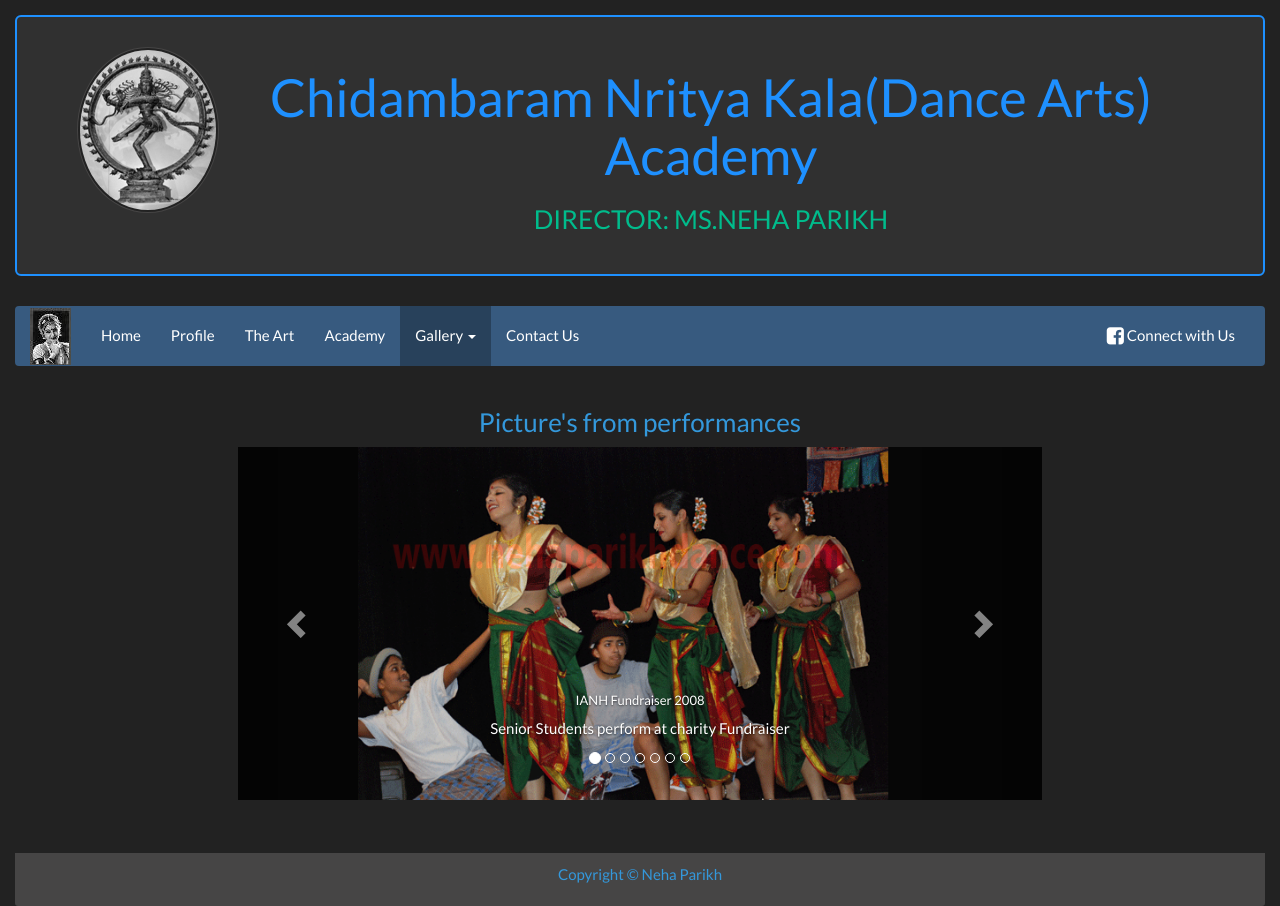
After one commit to vthil3049/NehaResponsive, a PHP site: page /Shows.php in a window 1280 px wide. The commit adds this page. Run offline with PHP 8.4, Linux system fonts and the light colour scheme; some libraries are stand-ins or nearby versions.

Commit message:
Updated Gallery menu

```diff
--- /dev/null
+++ b/Shows.php
@@ -0,0 +1,89 @@
+<!DOCTYPE html>
+<html>
+	<head>
+		<title>Chidambaram Nritya Kala Academy- Picture Gallery</title>
+		<?php include("include/htmlhead.php"); ?>
+	</head>
+	<body id="gallery" class="container-fluid">
+			<?php include("include/header.php"); ?>
+			<?php include("include/navigation.php"); ?>
+			<div class="container-fluid">
+					<div id="main" class="row">
+            <div class="col-md-8 col-md-offset-2"><h3 class="text-info text-center">Picture's from performances</h3>
+                <div id="my-carousel" class="carousel slide" data-ride="carousel">
+                    <ol class="carousel-indicators">
+                        <li data-target="#my-carousel" data-slide-to="0" class="active"></li>
+                        <li data-target="#my-carousel" data-slide-to="1"></li>
+                        <li data-target="#my-carousel" data-slide-to="2"></li>
+                        <li data-target="#my-carousel" data-slide-to="3"></li>
+                        <li data-target="#my-carousel" data-slide-to="4"></li>
+                        <li data-target="#my-carousel" data-slide-to="5"></li>
+                        <li data-target="#my-carousel" data-slide-to="6"></li>
+                    </ol>
+                    <div class="carousel-inner">
+                        <div class="item active">
+                            <img alt="Senior students perform" src="images/Carousel/IANH_Fundraiser_2008_03_WM.png" class="center-block" />
+                            <div class="carousel-caption">
+                                <h6>IANH Fundraiser 2008</h6>
+                                <p>Senior Students perform at charity Fundraiser</p>
+                            </div>
+                        </div>
+                        <div class="item">
+                            <img alt="Middle School Students perform" src="images/Carousel/IANH_FundRaiser08_12.gif" class="center-block" />
+                            <div class="carousel-caption">
+                                <h6>IANH Fundraiser 2008</h6>
+                                <p>Middle School Students perform at Charity Fundraiser</p>
+                            </div>
+                        </div>
+                        <div class="item">
+                            <img alt="Neha's performance" src="images/Carousel/IANH_FundRaiser08_98.gif" class="center-block" />
+                            <div class="carousel-caption">
+                                <h6>IANH Fundraiser 2008</h6>
+                                <p>Neha performs at charity fundraiser</p>
+                            </div>
+                        </div>
+                        <div class="item">
+                            <img alt="Student performance" src="images/Carousel/SPRINGFEST2007-165.jpg" class="center-block" />
+                            <div class="carousel-caption">
+                                <h6>IANH Spring Festival 2007</h6>
+                                <p>Cute kiddie performance</p>
+                            </div>
+                        </div>
+                        <div class="item">
+                            <img alt="Student performance" src="images/Carousel/SPRINGFEST2007-444.jpg" class="center-block" />
+                            <div class="carousel-caption">
+                                <h6>IANH Spring Festival 2007</h6>
+                                <p>Feel that energy - Senior performance</p>
+                            </div>
+                        </div>
+                       <div class="item">
+                            <img alt="Student performance" src="images/Carousel/SpringFestival_2008_02_WM.png" class="center-block" />
+                            <div class="carousel-caption">
+                                <h6>IANH Spring Festival 2008</h6>
+                                <p>Little angels flitting on stage</p>
+                            </div>
+                        </div>
+                       <div class="item">
+                            <img alt="Student performance" src="images/Carousel/SpringFestival_2008_01_WM.png" class="center-block" />
+                            <div class="carousel-caption">
+                                <h6>IANH Spring Festival 2008</h6>
+                                <p>Aww... how much cuter can this get!</p>
+                            </div>
+                        </div>
+                    </div>
+                    <a class="left carousel-control" href="#my-carousel" data-slide="prev">
+                        <span class="glyphicon glyphicon-chevron-left"> </span>
+                    </a>
+                    <a class="right carousel-control" href="#my-carousel" data-slide="next">
+                         <span class="glyphicon glyphicon-chevron-right"></span>
+                    </a>
+                </div>
+                <div>
+                    <p><br /><br /> </p>
+                </div>
+            </div>
+					</div>
+			</div>
+			<?php include("include/footer.php"); ?>
+	</body>
+</html>
--- a/css/Darkly/custom.css
+++ b/css/Darkly/custom.css
@@ -3,6 +3,10 @@
 	border: 2px solid dodgerblue;
 	margin-top: 1em;
 	padding: 0px auto 0px auto;
+
+    padding-bottom: 30px;
+    padding-top: 30px;
+
 }
 
 .jumbotron h1,
@@ -12,5 +16,18 @@
 .jumbotron .h1:hover
 {
   color: dodgerblue;
+  font-size:3.5em;
+}
 
+.jumbotron img {
+vertical-align:top;
+float:left;
 }
+nav .navbar {
+padding-bottom: 5px;
+}
+
+#ArekarImg {
+float:left;
+margin-right: 5px;
+}
--- a/include/footer.php
+++ b/include/footer.php
@@ -1,20 +1,5 @@
 <div class="panel-footer">
 <div class="row">
-<div class="col-md-4">
-<div class="fb-page" data-href="https://www.facebook.com/nehaparikhdance" data-small-header="true" data-adapt-container-width="true" data-hide-cover="false" data-show-facepile="false" data-show-posts="false"><div class="fb-xfbml-parse-ignore"><blockquote cite="https://www.facebook.com/nehaparikhdance"><a href="https://www.facebook.com/nehaparikhdance">Chidambaram Nritya Kala Academy</a></blockquote></div></div>
-</div>
-<div class="col-md-8">
-		<p class="text-center text-info">Copyright &copy; Neha Parikh <span class="glyphicon glyphicon-copyright-mark"></span></p>
-		<p class="text-center text-info">Brand image from Wikimedia Commons <a href="http://commons.wikimedia.org/wiki/File:Bharatnatyam_logo.png">Bharatnatyam Dancer</a></p>
+		<p class="text-center text-info">Copyright &copy; Neha Parikh</p>
 </div>
 </div>
-</div>
-<div id="fb-root"></div>
-<script>(function(d, s, id) {
-  var js, fjs = d.getElementsByTagName(s)[0];
-  if (d.getElementById(id)) return;
-  js = d.createElement(s); js.id = id;
-  js.src = "//connect.facebook.net/en_US/sdk.js#xfbml=1&version=v2.4&appId=433199036866148";
-  fjs.parentNode.insertBefore(js, fjs);
-}(document, 'script', 'facebook-jssdk'));
-</script>
--- a/include/header.php
+++ b/include/header.php
@@ -1,5 +1,5 @@
 <div class="jumbotron">
-		<img title="Nataraj- Lord of Dance" alt="image of Nataraj, Lord of Dance" class="img-circle img-responsive img-thumbnail" src="images/nataraj.jpg" style="vertical-align:middle; margin-top:30px; float:left"/>
-		<h1 class="text-center text-success">Chidambaram Dance School</h1>
+		<img title="Nataraj- Lord of Dance" alt="image of Nataraj, Lord of Dance" class="img-circle img-responsive img-thumbnail" src="images/Shiva2 - small - grayscale.jpg" />
+		<h1 class="text-center text-success">Chidambaram Nritya Kala(Dance Arts) Academy</h1>
 		<h3 class="text-uppercase  text-success text-center">Director: Ms.Neha Parikh</h3>
 </div>
--- a/include/htmlhead.php
+++ b/include/htmlhead.php
@@ -1,5 +1,7 @@
+<meta name="viewport" content="width=device-width, initial-scale=1.0">
 <!--  <link href="css/Darkly/bootstrap.min.css" rel="stylesheet" /> -->
 <link href="https://maxcdn.bootstrapcdn.com/bootswatch/3.3.5/darkly/bootstrap.min.css" rel="stylesheet" />
+<link rel="stylesheet" href="https://maxcdn.bootstrapcdn.com/font-awesome/4.4.0/css/font-awesome.min.css">
 <link href="css/Darkly/custom.css" rel="stylesheet" />
 <link rel="icon"
       type="image/png"
--- a/include/navigation.php
+++ b/include/navigation.php
@@ -9,8 +9,8 @@
 				<span class="icon-bar"></span>
 			</button>
 			<!-- Replace text with image for branding -->
-			<a class="navbar-brand" rel="home" href="#" title="Neha Dance">
-				<img style="margin-top:-20px;" src="images/Bharatnatyam_logo_32.png" alt="Bharata Natyam Clipart" title="Classical dancer"/>
+			<a class="navbar-brand" rel="home" href="./index.php" title="Neha">
+				<img style="vertical-align:middle; margin-top:-17px;" src="images/BrandImage_Tiny_Reduced.jpg" alt="Bharata Natyam Clipart" title="Classical dancer"/>
 			</a>
 		</div>
 		<!-- Collect the nav links, forms, and other content for toggling -->
@@ -20,8 +20,24 @@
 				<li id="nav_profile"><a href="Profile.php">Profile</a></li>
 				<li id="nav_thearts"><a href="TheArts.php">The Art</a></li>
 				<li id="nav_academy"><a href="TheAcademy.php">Academy</a></li>
-				<li id="nav_gallery"><a href="Gallery.php">Gallery</a></li>
+				<li class="dropdown" id="nav_gallery">
+				  <a href="#" class="dropdown-toggle" data-toggle="dropdown" role="button" aria-haspopup="true" aria-expanded="false">Gallery <span class="caret"></span></a>
+				  <ul class="dropdown-menu">
+					<li><a href="#">Arangetrams</a></li>
+					<li><a href="Shows.php">Shows</a></li>
+					<li><a href="#">Neha</a></li>
+					<li><a href="#">Awards</a></li>
+					<li role="separator" class="divider"></li>
+					<li><a href="#">Videos</a></li>
+				  </ul>
+				</li>
+				<!-- <li id="nav_gallery"><a href="Gallery.php">Gallery</a></li> -->
 				<li id="nav_contactus"><a href="ContactUs.php">Contact Us</a></li>
+			</ul>
+			 <ul class="nav navbar-nav navbar-right">
+			 <li>
+				<a href="https://www.facebook.com/nehaparikhdance" title="Connect on Facebook"><i class="fa fa-facebook-square fa-lg"></i>&nbsp;Connect with Us</a>
+				</li>
 			</ul>
 		</div>
 		<!-- /.navbar-collapse -->
```
Also changed, not shown: Profile.php (+7 -6 lines), index.php (+15 -4 lines), images/BrandImage_Tiny.jpg (added), images/BrandImage_Tiny_Reduced.jpg (added), images/DeepaJacob_1.jpg (added), images/NehaWeb32_02_Web.jpg (added), images/PhotoShoot_1.jpg (added), images/PhotoShoot_1_web.jpg (added), images/PhotoShoot_2.jpg (added), images/PhotoShoot_3pg.jpg (added), images/Shiva2 - small - grayscale.jpg (added).
